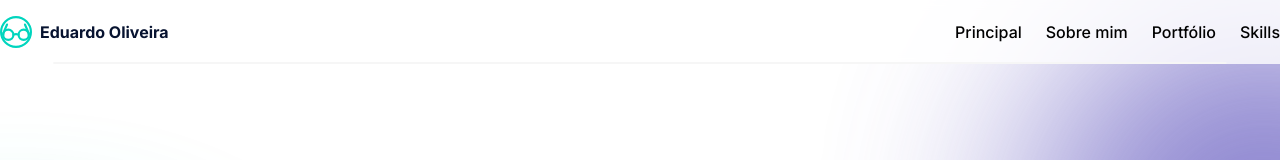
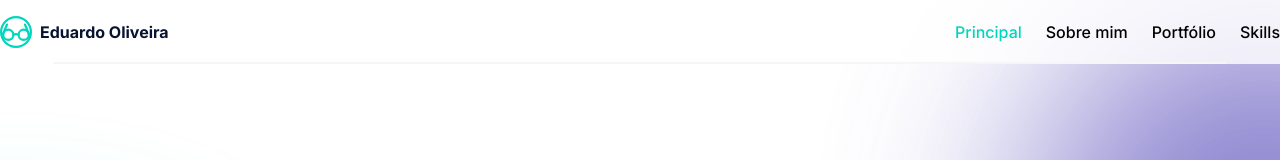
Before and after one commit to eduardo14rj/Portfolio, a React (Vite) app in the folder portfolio-eduardo/: page / in a window 1280 px wide. Shown: the top 160 px of the page. Built offline with nearby package versions, Linux system fonts and the light colour scheme.

Commit message:
funcionaidade navbar e correções

```diff
--- a/portfolio-eduardo/index.html
+++ b/portfolio-eduardo/index.html
@@ -2,7 +2,7 @@
 <html lang="pt-br">
   <head>
     <meta charset="UTF-8" />
-    <link rel="icon" type="image/svg+xml" href="/vite.svg" />
+    <link rel="icon" type="image/svg+xml" href="/EduardoOliveira.svg" />
     <meta name="viewport" content="width=device-width, initial-scale=1.0" />
     <title>Eduardo Oliveira</title>
   </head>
--- a/portfolio-eduardo/package.json
+++ b/portfolio-eduardo/package.json
@@ -10,6 +10,7 @@
     "preview": "vite preview"
   },
   "dependencies": {
+    "@types/react-scroll": "^1.8.4",
     "framer-motion": "^7.6.1",
     "npm": "^8.19.2",
     "react": "^18.2.0",
--- a/portfolio-eduardo/src/App.tsx
+++ b/portfolio-eduardo/src/App.tsx
@@ -1,17 +1,27 @@
-import Navbar from "./components/Navbar"
-import { BsArrow90DegDown, BsArrow90DegRight, BsArrowDownCircle } from 'react-icons/bs'
+import Navbar from "./components/Navbar/Index"
+import { BsArrowDownCircle } from 'react-icons/bs'
 import { InView } from 'react-intersection-observer'
 import { motion } from 'framer-motion'
 import Animations from "./components/Animations/Animation"
 import Empresas from "./components/sections/Empresas"
 import ContandoSobreMim from "./components/sections/ContandoSobreMim"
+import { isMobile } from 'react-device-detect'
+import { scroller } from 'react-scroll'
 function App() {
-  const isMobile = window.innerWidth < 1024;
+
+  function moveSection(elementId: string, offset?: number) {
+    scroller.scrollTo(elementId, {
+      duration: 800,
+      delay: 0,
+      smooth: 'easeInOutQuart',
+      offset: offset
+    })
+  }
 
   return (
-    <main className="bg-white dark:bg-slate-900">
+    <main>
       <Navbar />
-      <section id="principal" className="h-screen relative">
+      <section id="Principal" className="h-screen relative">
         <div className="absolute right-[80%] w-[480px] top-80 bg-green h-[480px] rounded-full blur-[100px] opacity-75" />
         <div className="overflow-x-hidden absolute w-screen right-0 h-screen">
           <div className="absolute left-[80%] w-[480px] bg-pink h-[480px] rounded-full blur-[100px] opacity-75" />
@@ -20,30 +30,25 @@ function App() {
         <div className="container mx-auto z-10 relative lg:px-0 px-8">
           <div className="grid grid-cols-1 lg:grid-cols-11 h-screen items-center">
             <div className="col-span-1 lg:col-span-5 text-dark-blue text-center lg:text-start dark:text-white space-y-6">
-              <InView>
-                {
-                  ({ ref, inView }) => (
-                    <motion.h1 ref={ref}
-                      style={{ opacity: 0, y: -80 }}
-                      animate={inView && { opacity: 1, y: 0 }}
-                      transition={{ duration: 1 }}
-                      className="font-bold lg:text-4xl text-2xl">
-                      Desenvolvedor Front-End, <br />
-                      UX/UI designer e <br />
-                      Webdesigner.
-                    </motion.h1>
-                  )
-                }
-
-              </InView>
+              <Animations
+                style={{ opacity: 0, y: -80 }}
+                animate={{ opacity: 1, y: 0 }}
+                transition={{ duration: 1 }}
+              >
+                <h1 className="font-bold lg:text-4xl text-2xl">
+                  Desenvolvedor Front-End, <br />
+                  UX/UI designer e <br />
+                  Webdesigner.
+                </h1>
+              </Animations>
               <p>
                 Apaixonado por desenvolvimento web, sempre busco
                 desenvolver sites de alta qualidade além de sofisticado e
                 fora da caixa.
               </p>
-              <button className="eo-btn eo-btn-dark font-bold ">
+              <button className="eo-btn eo-btn-dark font-bold" onClick={() => moveSection("SobreMim", -120)}>
                 Vou contar um pouco mais sobre min
-                <BsArrowDownCircle />
+                <BsArrowDownCircle className="animate-bounce lg:animate-none" />
               </button>
             </div>
             <div className="col-span-6 relative h-full lg:h-full hidden lg:block">
--- a/portfolio-eduardo/src/components/Botoes/Botoes.css
+++ b/portfolio-eduardo/src/components/Botoes/Botoes.css
@@ -6,7 +6,7 @@
     .eo-btn-dark {
         @apply lg:bg-dark-blue lg:text-white lg:hover:bg-dark-blue-50;
         /* dark */
-        @apply dark:bg-white dark:text-dark-blue dark:hover:bg-slate-400;
+        @apply lg:dark:bg-white lg:dark:text-dark-blue lg:dark:hover:bg-slate-400;
     }
 
     .eo-btn-green {
--- a/portfolio-eduardo/src/components/Navbar/Navbar.css
+++ b/portfolio-eduardo/src/components/Navbar/Navbar.css
@@ -1,7 +1,7 @@
 @layer base {
 
     .navbar {
-        @apply fixed w-screen h-[64px] bg-white/80 dark:bg-slate-900/80 backdrop-blur-sm z-20;
+        @apply fixed w-screen h-[64px] bg-white/80 dark:bg-slate-900/80 backdrop-blur-sm z-20 top-0;
     }
 
     .navbar-container {
@@ -16,6 +16,13 @@
         @apply flex flex-row text-center;
     }
 
+    .navbar-container ul li a, .mobile-navbar ul li a {
+        @apply cursor-pointer;
+    }
+    .navbar-container ul li a.active, .mobile-navbar ul li a.active {
+        @apply text-green;
+    }
+
     .mobile-navbar {
         @apply fixed h-screen w-screen bg-white/80 dark:bg-slate-900/80 backdrop-blur-sm z-20;
     }
--- a/portfolio-eduardo/src/components/Navbar/index.tsx
+++ b/portfolio-eduardo/src/components/Navbar/index.tsx
@@ -1,16 +1,34 @@
-import React, { useState } from 'react';
+import React, { useState } from 'react'
 import logo from '../../assets/Logo.svg'
 import { HiMenuAlt2 } from 'react-icons/hi'
 import { motion } from 'framer-motion'
 import { isMobile } from 'react-device-detect'
-import { CgClose } from 'react-icons/cg';
+import { CgClose } from 'react-icons/cg'
+import { Link } from 'react-scroll'
+
+type CLinkType = {
+    text: string
+    to: string
+    offset?: number
+}
+
 const Navbar: React.FC = () => {
     const [view, setView] = useState<boolean>(isMobile);
+
+    const CLink: React.FC<CLinkType> = (prop) => {
+        return (
+            <Link
+                to={prop.to} activeClass='active' smooth spy duration={400} offset={prop.offset}
+                onClick={() => isMobile && setView(true)}>
+                {prop.text}
+            </Link>
+        )
+    }
 
     return (
         <>
             <motion.nav
-            style={{y: "100%"}}
+                style={{ y: isMobile ? "100%" : 0 }}
                 animate={{ y: view ? "100%" : "0px" }}
                 transition={{ ease: "easeInOut" }}
                 className={isMobile ? "mobile-navbar" : "navbar"}>
@@ -23,10 +41,11 @@ const Navbar: React.FC = () => {
                     </div>
                     <ul className={isMobile ? "mobile" : ""}>
                         <li>
-                            <a href="#!">Principal</a>
+                            <CLink text="Principal" to='Principal' offset={0} />
                         </li>
                         <li>
-                            <a href="#!">Sobre mim</a>
+                            {/* <a href="#!">Sobre mim</a> */}
+                            <CLink text='Sobre mim' to='SobreMim' offset={-120} />
                         </li>
                         <li>
                             <a href="#!">Portfólio</a>
--- a/portfolio-eduardo/src/components/sections/ContandoSobreMim.tsx
+++ b/portfolio-eduardo/src/components/sections/ContandoSobreMim.tsx
@@ -6,7 +6,7 @@ const ContandoSobreMim: React.FC = () => {
     return (
         <section id="SobreMim" className="h-screen relative">
             <div className="container mx-auto lg:px-0 px-8">
-                <h2 className="text-dark-blue mb-12 gap-2 text-2xl font-bold flex dark:text-white">
+                <h2 className="text-dark-blue lg:mb-12 mb-6 gap-2 text-2xl font-bold flex dark:text-white">
                     Contando um pouco mais sobre mim
                     <BsArrow90DegRight className="rotate-90 text-[32px]" />
                 </h2>
--- a/portfolio-eduardo/src/index.css
+++ b/portfolio-eduardo/src/index.css
@@ -9,5 +9,6 @@
     html {
         font-family: "Inter", system-ui, sans-serif;
         box-sizing: border-box;
+        @apply bg-white dark:bg-slate-900;
     }
 }
```
Also changed, not shown: portfolio-eduardo/public/EduardoOliveira.svg (added), 1 other file (tests, documents, lock files or other folders).
